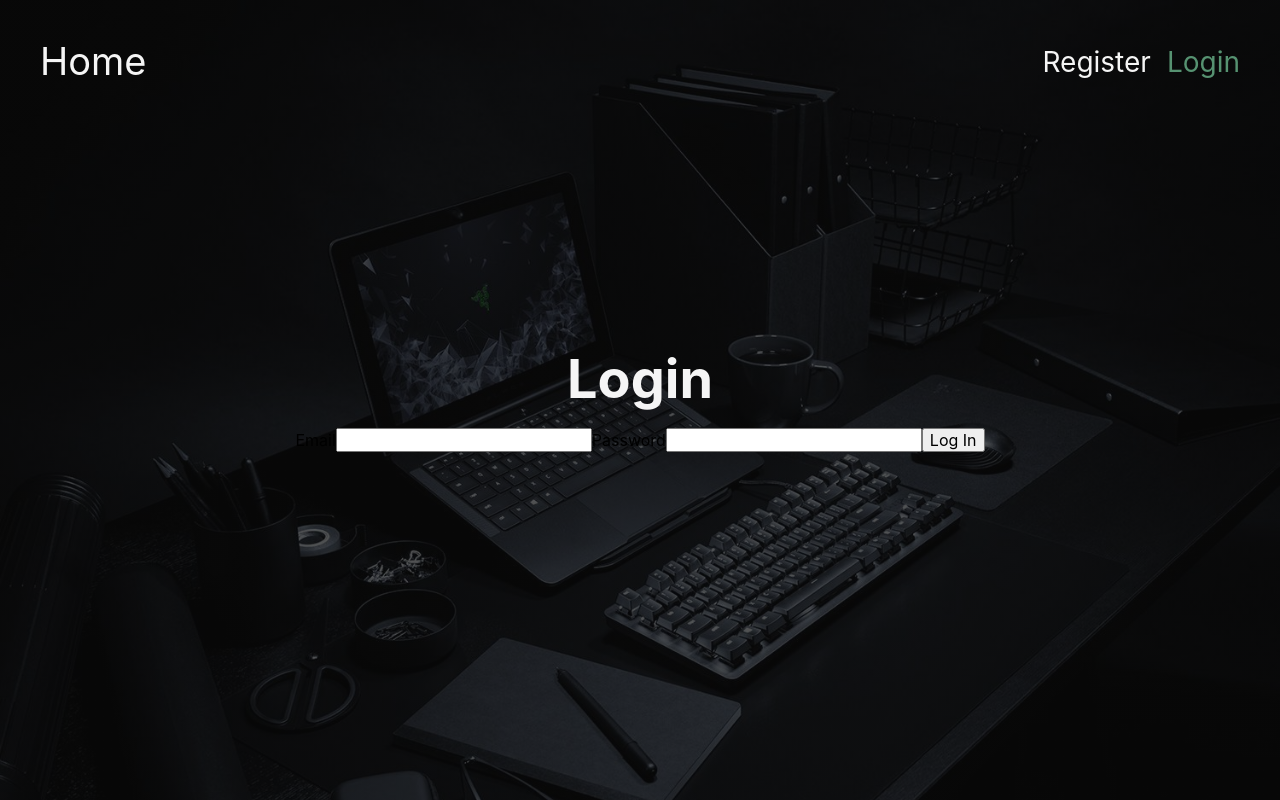
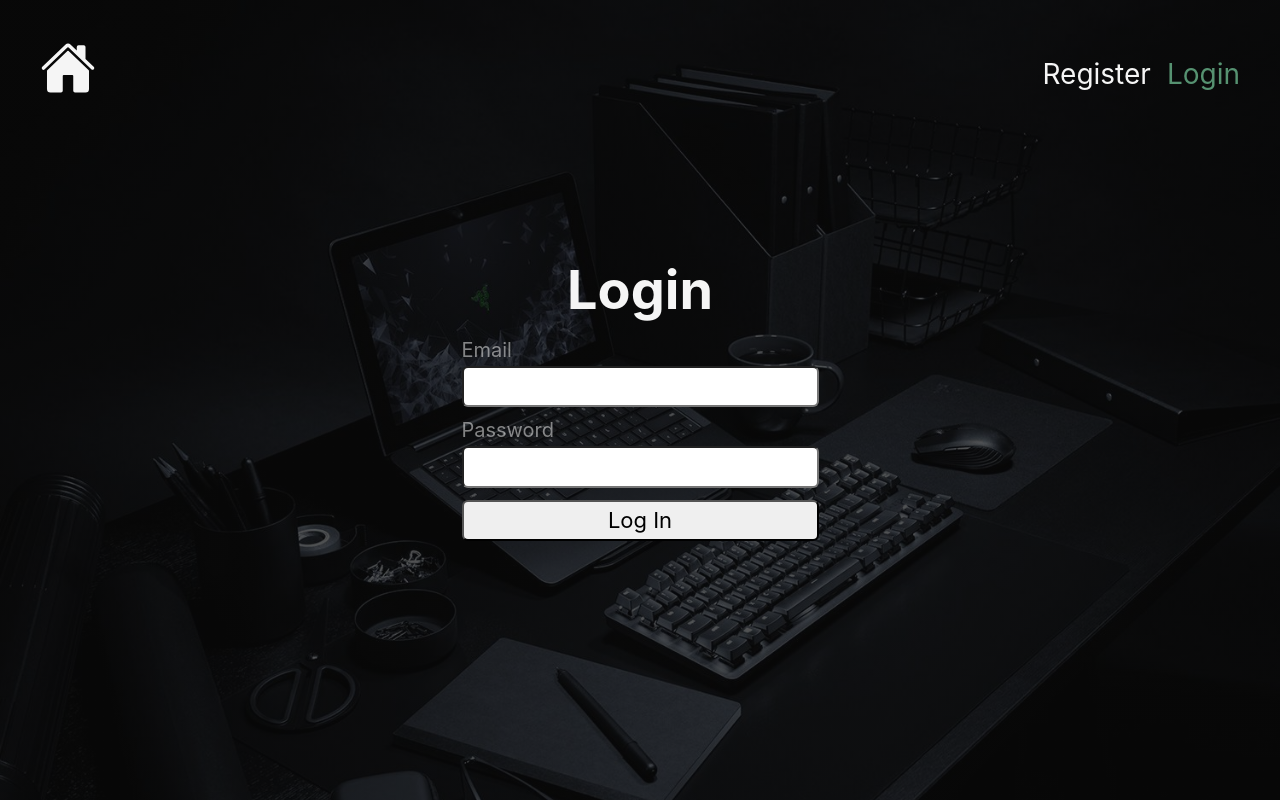
Before and after one commit to stark1269/Contact-book, a React (Create React App) app: page /goit-react-hw-08-phonebook/login in a window 1280 px wide. Built offline with nearby package versions, Linux system fonts and the light colour scheme.

Commit message:
add styled components

```diff
--- a/src/components/LoginForm/LoginForm.jsx
+++ b/src/components/LoginForm/LoginForm.jsx
@@ -1,6 +1,7 @@
-import { Formik, Form, Field } from 'formik';
+import { Formik, } from 'formik';
 import { useDispatch } from 'react-redux';
 import { logIn } from 'redux/auth/operations';
+import { Btn, Form, Input, Label } from '../RegisterForm/RegisterForm.styled';
 
 export const LoginForm = () => {
   const dispatch = useDispatch();
@@ -18,15 +19,15 @@ export const LoginForm = () => {
         resetForm();
       }}>
       <Form>
-        <label>
+        <Label>
           Email
-          <Field type="email" name="email" />
-        </label>
-        <label>
+          <Input type="email" name="email" />
+        </Label>
+        <Label>
           Password
-          <Field type="password" name="password" />
-        </label>
-        <button type="submit">Log In</button>
+          <Input type="password" name="password" />
+        </Label>
+        <Btn type="submit">Log In</Btn>
       </Form>
     </Formik>
   );
--- a/src/components/Navigation/Navigation.jsx
+++ b/src/components/Navigation/Navigation.jsx
@@ -1,20 +1,22 @@
 import { useSelector } from 'react-redux';
 import { selectIsLoggedIn } from 'redux/auth/selectors';
-import { Link } from './Navigation.styled';
+import { Link, Nav } from './Navigation.styled';
+import { RiContactsBook2Line } from 'react-icons/ri';
+import { IoHome } from 'react-icons/io5';
 
 export const Navigation = () => {
   const isLoggedIn = useSelector(selectIsLoggedIn);
 
   return (
-    <nav>
+    <Nav>
       <Link to="/">
-        Home
+        <IoHome />
       </Link>
       {isLoggedIn && (
         <Link to="/contacts">
-          Tasks
+          <RiContactsBook2Line />
         </Link>
       )}
-    </nav>
+    </Nav>
   );
 };
--- a/src/components/Navigation/Navigation.styled.jsx
+++ b/src/components/Navigation/Navigation.styled.jsx
@@ -1,8 +1,13 @@
 import { NavLink } from "react-router-dom";
 import styled from "styled-components";
 
+export const Nav = styled.nav`
+  display: flex;
+  gap: 18px;
+`;
+
 export const Link = styled(NavLink)`
-font-size: 38px;
+font-size: 56px;
 color: whitesmoke;
 
 &.active {
--- a/src/components/RegisterForm/RegisterForm.jsx
+++ b/src/components/RegisterForm/RegisterForm.jsx
@@ -1,6 +1,7 @@
-import { Formik, Form, Field } from 'formik';
+import { Formik } from 'formik';
 import { useDispatch } from 'react-redux';
 import { register } from 'redux/auth/operations';
+import { Btn, Form, Input, Label } from './RegisterForm.styled';
 
 export const RegisterForm = () => {
   const dispatch = useDispatch();
@@ -19,20 +20,20 @@ export const RegisterForm = () => {
         resetForm();
       }}
     >
-      <Form>
-        <label>
+      <Form autoComplete='off'>
+        <Label>
           Username
-          <Field name="name" />
-        </label>
-        <label>
+          <Input name="name" />
+        </Label>
+        <Label>
           Email
-          <Field type="email" name="email" />
-        </label>
-        <label>
+          <Input type="email" name="email" />
+        </Label>
+        <Label>
           Password
-          <Field type="password" name="password" />
-        </label>
-        <button type="submit">Register</button>
+          <Input type="password" name="password" />
+        </Label>
+        <Btn type="submit">Register</Btn>
       </Form>
     </Formik>
   );
--- a/src/components/RegisterForm/RegisterForm.styled.jsx
+++ b/src/components/RegisterForm/RegisterForm.styled.jsx
@@ -1 +1,34 @@
+import { Form as FormikForm, Field as FormikField } from "formik";
 import styled from "styled-components";
+
+export const Form = styled(FormikForm)`
+  display: flex;
+  flex-direction: column;
+  gap: 12px;
+`;
+
+export const Input = styled(FormikField)`
+  font-size: 22px;
+  padding: 6px;
+  border-radius: 6px;
+`;
+
+export const Label = styled.label`
+  display: flex;
+  flex-direction: column;
+  gap: 4px;
+  font-size: 20px;
+  color: #f5f5f583;
+`;
+
+export const Btn = styled.button`
+  font-size: 22px;
+  padding: 6px;
+  border-radius: 6px;
+  transition: background-color 250ms linear, color 250ms linear;
+
+  :hover {
+    background-color: #569271;
+    color: whitesmoke;
+  }
+`;
--- a/src/components/UserMenu/UserMenu.jsx
+++ b/src/components/UserMenu/UserMenu.jsx
@@ -1,17 +1,18 @@
 import { useDispatch, useSelector } from 'react-redux';
 import { logOut } from 'redux/auth/operations';
 import { selectUser } from 'redux/auth/selectors';
+import { Div, Text, Btn } from './UserMenu.styled';
 
 export const UserMenu = () => {
   const dispatch = useDispatch();
   const user = useSelector(selectUser);
 
   return (
-    <div>
-      <p>Welcome, {user.name}</p>
-      <button type="button" onClick={() => dispatch(logOut())}>
+    <Div>
+      <Text>Welcome, {user.name}</Text>
+      <Btn type="button" onClick={() => dispatch(logOut())}>
         Logout
-      </button>
-    </div>
+      </Btn>
+    </Div>
   );
 };
--- /dev/null
+++ b/src/components/UserMenu/UserMenu.styled.jsx
@@ -0,0 +1,24 @@
+import styled from "styled-components";
+
+export const Div = styled.div`
+  display: flex;
+  gap: 18px;
+`;
+
+export const Text = styled.p`
+  font-size: 28px;
+  font-weight: 600;
+  color: whitesmoke;
+`;
+
+export const Btn = styled.button`
+  font-size: 18px;
+  padding: 6px;
+  border-radius: 6px;
+  transition: background-color 250ms linear, color 250ms linear;
+
+  :hover {
+    background-color: #ff00009a;
+    color: whitesmoke;
+  }
+`;
```
